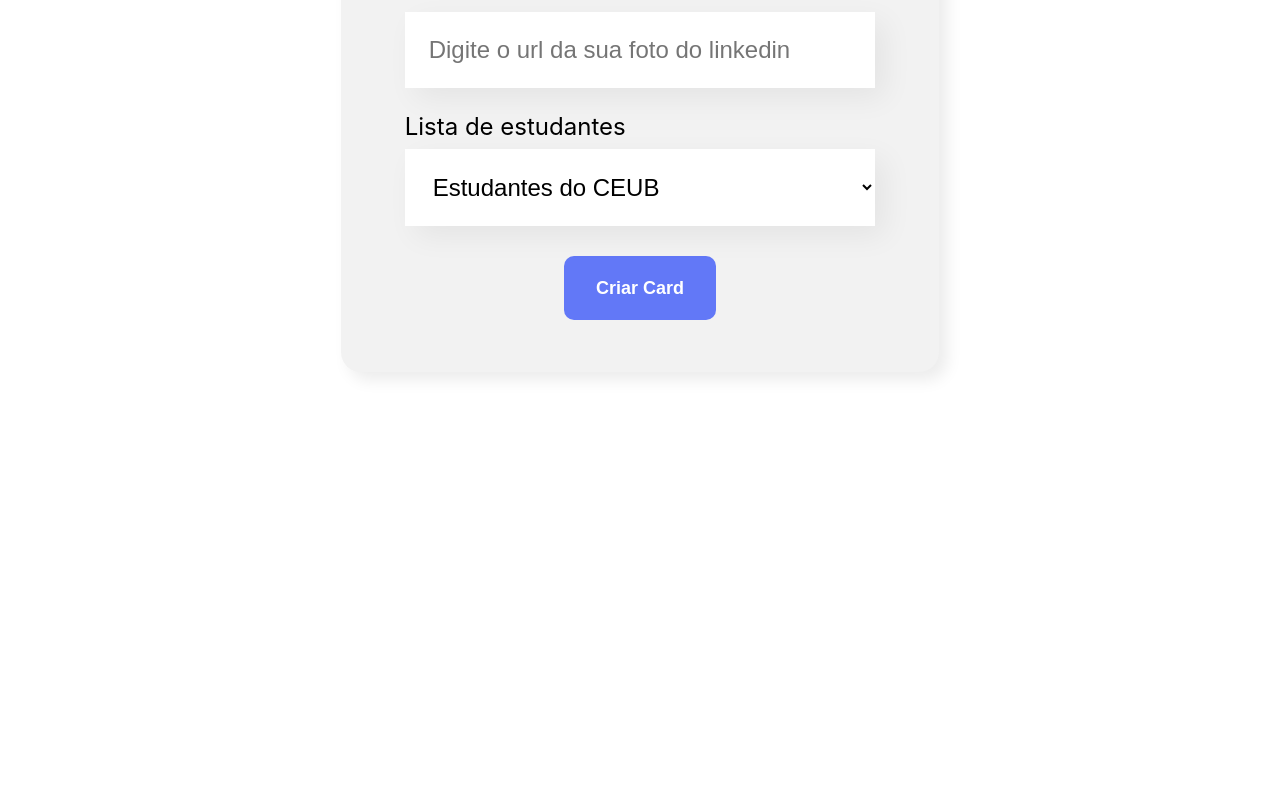
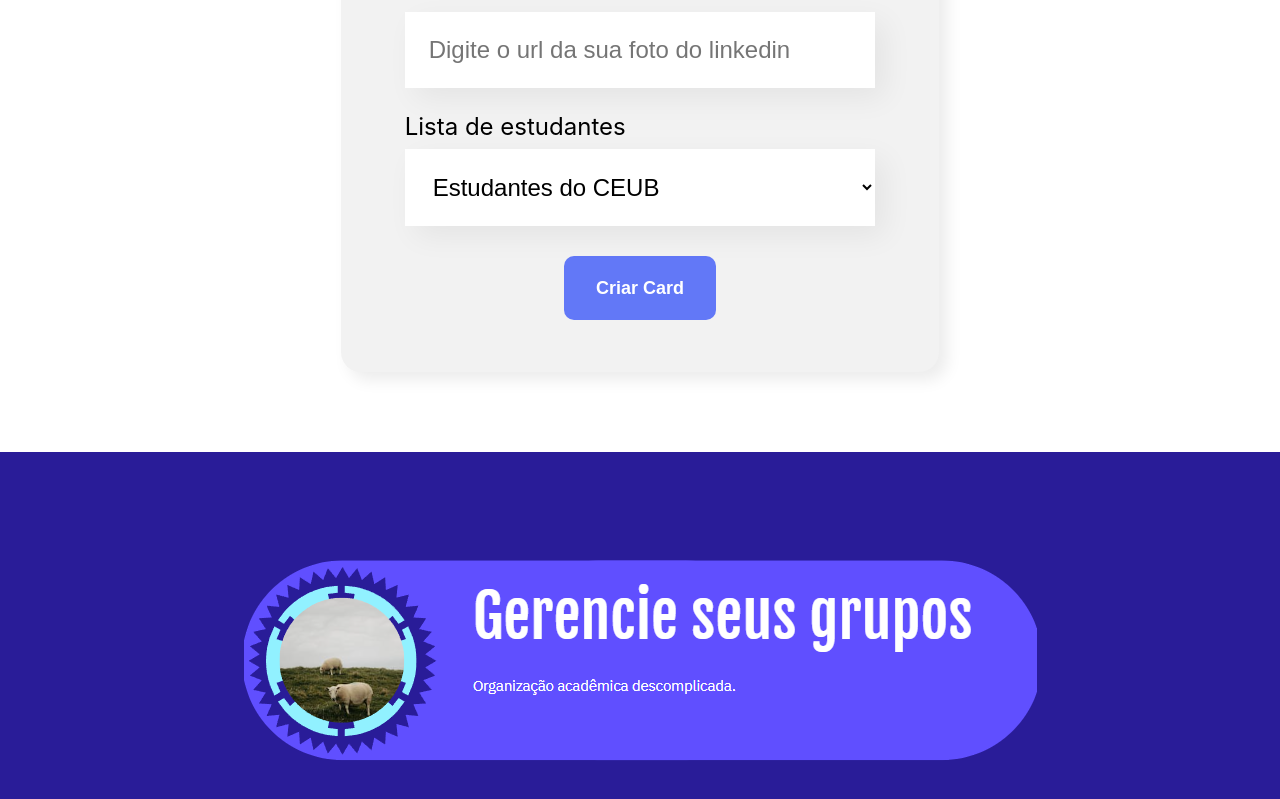
Before and after one commit to JoaoPaulo23342/Estudantes, a React (Create React App) app in the folder organo/: page / in a window 1280 px wide. Shown: the part 1127-1926 px from the top of the page. Before the commit the page ends 1579 px from the top, so only its background shows below. Built offline with nearby package versions, Linux system fonts and the light colour scheme.

Commit message:
adicionando o footer

```diff
--- a/organo/src/App.js
+++ b/organo/src/App.js
@@ -2,7 +2,8 @@ import { useState } from 'react';
 import Banner from './components/Banner/Banner';
 import Formulario from './Formulario';
 import Estudantes from './components/estudantes/Index';
-
+import rodape from './components/Footer';
+import Footer from './components/Footer';
 
 
 
@@ -43,7 +44,12 @@ function App() {
       <Formulario estudantes={estudanteList.map(estudante => estudante.nome)} estudanteLogin={estudante => newEstudante(estudante)}/>
 
       {estudanteList.map(estudante => <Estudantes key={estudante.nome} nome={estudante.nome} primaryColor={estudante.corPrimaria} secondaryColor={estudante.corSecundaria} estudantes={estudantes.filter(item => item.estudantes === estudante.nome)}/>)}
+
+      <Footer />
+
+
 </div>
+
   );
 }
 
--- a/organo/src/Formulario/index.js
+++ b/organo/src/Formulario/index.js
@@ -39,8 +39,10 @@ const Formulario = (props) => {
                 <Botao>
                     Criar Card
                 </Botao>
+
             </form>
         </section>
+
     )
 }
 
--- /dev/null
+++ b/organo/src/components/Footer/Footer.css
@@ -0,0 +1,17 @@
+.footer {
+    background-color: #291C98;
+    color: #FFF;
+    padding: 80px;
+    display: flex;
+    justify-content: center;
+    align-items: center;
+}
+
+.footer ul li {
+    display: inline-block;
+    margin-right: 32px;
+}
+
+.footer ul li:last-child {
+    margin-right: 0;
+}
--- /dev/null
+++ b/organo/src/components/Footer/index.js
@@ -0,0 +1,10 @@
+import './Footer.css'
+
+const Footer = () => {
+   return (
+        <section className='footer'><img src='.\imagem\footer.png' /></section>
+
+   )
+}
+
+export default Footer
```
Also changed, not shown: organo/public/imagem/footer.png (added).
